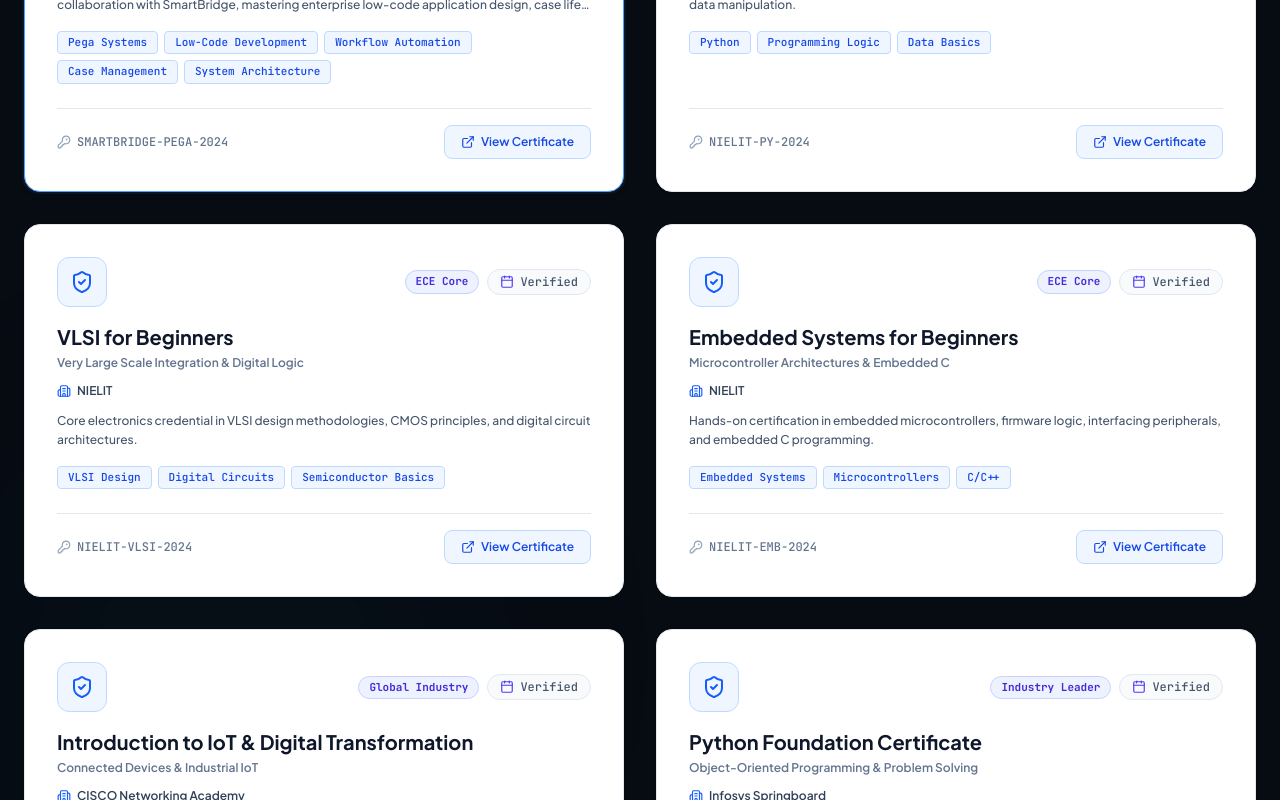
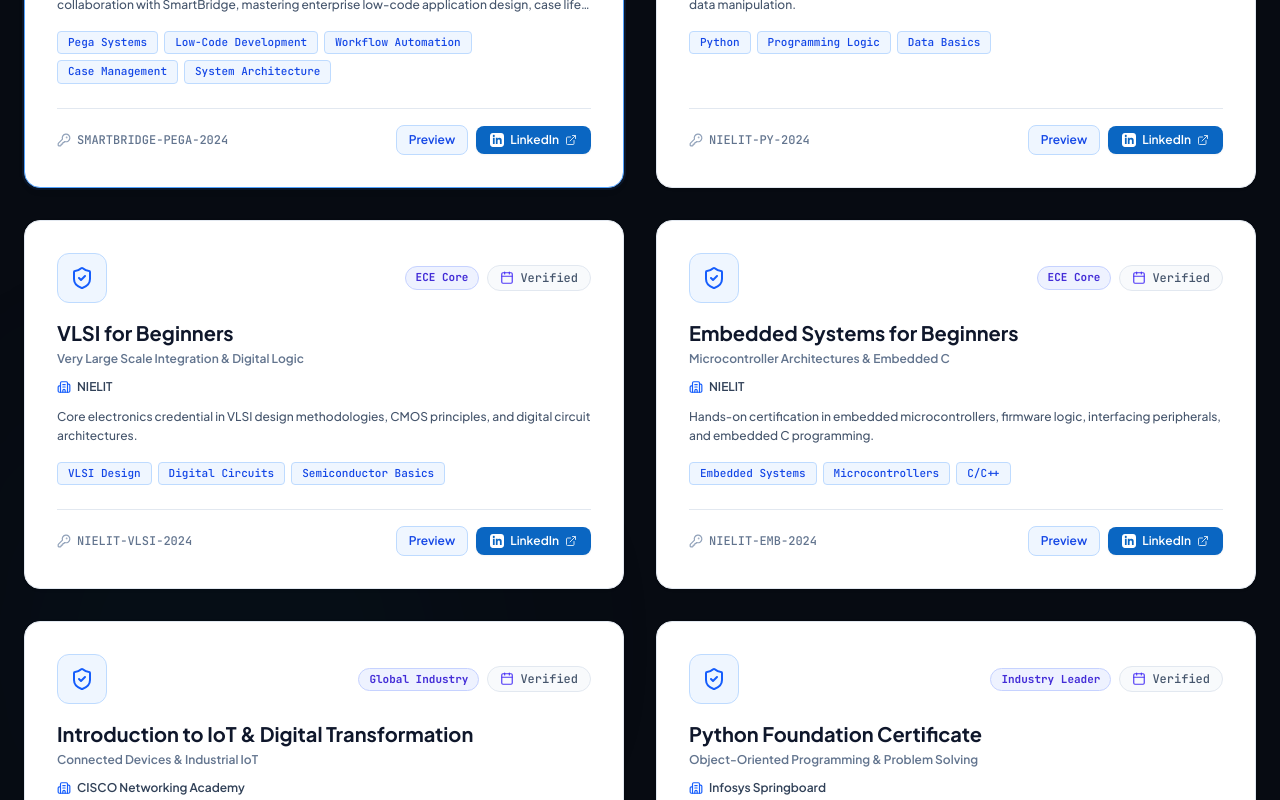
Before and after one commit to Dharun-07-byte/Dharun-Portfolio, a React (Vite) app: page / in a window 1280 px wide. Shown: the part 6680-7480 px from the top of the page. Built offline with nearby package versions, Linux system fonts and the light colour scheme.

Commit message:
feat: link all certificates and credentials to LinkedIn profile

```diff
--- a/src/components/Certifications.jsx
+++ b/src/components/Certifications.jsx
@@ -121,20 +121,33 @@
 
               {/* Card Bottom / Footer */}
               <div className="pt-4 border-t border-slate-200 flex flex-col sm:flex-row items-start sm:items-center justify-between gap-3">
-                <div className="flex items-center gap-1.5 font-mono text-xs text-slate-500 truncate max-w-[240px]">
+                <div className="flex items-center gap-1.5 font-mono text-xs text-slate-500 truncate max-w-[200px]">
                   <KeyRound className="w-3.5 h-3.5 text-slate-400 shrink-0" />
                   <span className="truncate">{cert.credentialId}</span>
                 </div>
 
-                {/* View Certificate Button */}
+                <div className="flex items-center gap-2 w-full sm:w-auto">
+                  {/* Digital Certificate Preview Modal Button */}
                   <button
                     type="button"
                     onClick={() => handleViewCertificate(cert)}
-                  className="inline-flex items-center gap-1.5 px-4 py-2 rounded-lg bg-blue-50 border border-blue-200 text-blue-700 text-xs font-semibold hover:bg-blue-600 hover:text-white hover:border-blue-600 transition-all w-full sm:w-auto justify-center cursor-pointer"
+                    className="inline-flex items-center gap-1.5 px-3 py-1.5 rounded-lg bg-blue-50 border border-blue-200 text-blue-700 text-xs font-semibold hover:bg-blue-100 transition-all cursor-pointer"
                   >
-                  <ExternalLink className="w-3.5 h-3.5" />
-                  View Certificate
+                    Preview
                   </button>
+
+                  {/* Direct Verify on LinkedIn */}
+                  <a
+                    href={cert.credentialUrl}
+                    target="_blank"
+                    rel="noopener noreferrer"
+                    className="inline-flex items-center gap-1.5 px-3.5 py-1.5 rounded-lg bg-[#0A66C2] hover:bg-[#004182] text-white text-xs font-semibold shadow-xs hover:shadow transition-all justify-center"
+                  >
+                    <svg className="w-3.5 h-3.5 fill-current" viewBox="0 0 24 24"><path d="M19 0h-14c-2.761 0-5 2.239-5 5v14c0 2.761 2.239 5 5 5h14c2.762 0 5-2.239 5-5v-14c0-2.761-2.238-5-5-5zm-11 19h-3v-11h3v11zm-1.5-12.268c-.966 0-1.75-.79-1.75-1.764s.784-1.764 1.75-1.764 1.75.79 1.75 1.764-.783 1.764-1.75 1.764zm13.5 12.268h-3v-5.604c0-3.368-4-3.113-4 0v5.604h-3v-11h3v1.765c1.396-2.586 7-2.777 7 2.476v6.759z"/></svg>
+                    LinkedIn
+                    <ExternalLink className="w-3 h-3 opacity-80" />
+                  </a>
+                </div>
               </div>
             </div>
           ))}
@@ -145,7 +158,7 @@
           <div className="fixed inset-0 z-50 bg-slate-900/60 backdrop-blur-md flex items-center justify-center p-4 animate-in fade-in duration-200" onClick={() => setSelectedCert(null)}>
             <div className="bg-white rounded-2xl max-w-2xl w-full p-6 sm:p-8 border border-slate-200 shadow-2xl relative" onClick={(e) => e.stopPropagation()}>
               <div className="flex justify-between items-start mb-4">
-                <div className="inline-flex items-center gap-1.5 px-3 py-1 rounded-full bg-emerald-50 border border-emerald-200 text-emerald-700 text-xs font-mono font-bold">
+                <div className="inline-flex items-center gap-1.5 px-3 py-1.5 rounded-full bg-emerald-50 border border-emerald-200 text-emerald-700 text-xs font-mono font-bold">
                   <Check className="w-3.5 h-3.5" /> Verified Credential
                 </div>
                 <button
@@ -219,15 +232,28 @@
 
               {/* Action Buttons */}
               <div className="flex flex-col sm:flex-row items-center justify-between gap-3 pt-2">
+                <div className="flex flex-wrap items-center gap-2 w-full sm:w-auto">
+                  <a
+                    href={selectedCert.credentialUrl}
+                    target="_blank"
+                    rel="noopener noreferrer"
+                    className="inline-flex items-center gap-1.5 px-4 py-2 rounded-lg bg-[#0A66C2] text-white text-xs font-semibold hover:bg-[#004182] transition-all w-full sm:w-auto justify-center shadow-xs"
+                  >
+                    <svg className="w-3.5 h-3.5 fill-current" viewBox="0 0 24 24"><path d="M19 0h-14c-2.761 0-5 2.239-5 5v14c0 2.761 2.239 5 5 5h14c2.762 0 5-2.239 5-5v-14c0-2.761-2.238-5-5-5zm-11 19h-3v-11h3v11zm-1.5-12.268c-.966 0-1.75-.79-1.75-1.764s.784-1.764 1.75-1.764 1.75.79 1.75 1.764-.783 1.764-1.75 1.764zm13.5 12.268h-3v-5.604c0-3.368-4-3.113-4 0v5.604h-3v-11h3v1.765c1.396-2.586 7-2.777 7 2.476v6.759z"/></svg>
+                    Verify on LinkedIn
+                    <ExternalLink className="w-3.5 h-3.5 opacity-80" />
+                  </a>
+
                   <a
                     href="/resume.pdf"
                     target="_blank"
                     rel="noopener noreferrer"
-                  className="inline-flex items-center gap-1.5 px-4 py-2 rounded-lg bg-blue-600 text-white text-xs font-semibold hover:bg-blue-700 transition-all w-full sm:w-auto justify-center"
+                    className="inline-flex items-center gap-1.5 px-3.5 py-2 rounded-lg bg-blue-50 border border-blue-200 text-blue-700 text-xs font-semibold hover:bg-blue-100 transition-all w-full sm:w-auto justify-center"
                   >
                     <FileText className="w-3.5 h-3.5" />
-                  View Resume & Credentials (PDF)
+                    Resume (PDF)
                   </a>
+                </div>
 
                 <button
                   type="button"
--- a/src/components/TerminalModal.jsx
+++ b/src/components/TerminalModal.jsx
@@ -95,7 +95,7 @@
         case 'certs': {
           let text = "[VERIFIED CERTIFICATIONS & COURSES]\n";
           certificationsData.forEach(c => {
-            text += `\n• ${c.title}\n  Issuer: ${c.issuer}\n  Credential ID: ${c.credentialId}\n`;
+            text += `\n• ${c.title}\n  Issuer: ${c.issuer}\n  Credential ID: ${c.credentialId}\n  Verify (LinkedIn): ${c.credentialUrl}\n`;
           });
           newHistory.push({ text, type: "output" });
           break;
--- a/src/data/portfolioData.js
+++ b/src/data/portfolioData.js
@@ -177,7 +177,7 @@
     featured: true,
     date: "Verified",
     credentialId: "SMARTBRIDGE-PEGA-2024",
-    credentialUrl: "/resume.pdf",
+    credentialUrl: "https://www.linkedin.com/in/dharun-jaganathan-b8ab43379",
     skills: ["Pega Systems", "Low-Code Development", "Workflow Automation", "Case Management", "System Architecture"],
     description: "Completed the National Internship Program sponsored by Pegasystems (Pega) in collaboration with SmartBridge, mastering enterprise low-code application design, case life cycle management, and workflow automation."
   },
@@ -190,7 +190,7 @@
     category: "Programming",
     date: "Verified",
     credentialId: "NIELIT-PY-2024",
-    credentialUrl: "/resume.pdf",
+    credentialUrl: "https://www.linkedin.com/in/dharun-jaganathan-b8ab43379",
     skills: ["Python", "Programming Logic", "Data Basics"],
     description: "Certification covering foundational Python syntax, algorithmic logic, standard libraries, and data manipulation."
   },
@@ -203,7 +203,7 @@
     category: "ECE & Hardware",
     date: "Verified",
     credentialId: "NIELIT-VLSI-2024",
-    credentialUrl: "/resume.pdf",
+    credentialUrl: "https://www.linkedin.com/in/dharun-jaganathan-b8ab43379",
     skills: ["VLSI Design", "Digital Circuits", "Semiconductor Basics"],
     description: "Core electronics credential in VLSI design methodologies, CMOS principles, and digital circuit architectures."
   },
@@ -216,7 +216,7 @@
     category: "ECE & Hardware",
     date: "Verified",
     credentialId: "NIELIT-EMB-2024",
-    credentialUrl: "/resume.pdf",
+    credentialUrl: "https://www.linkedin.com/in/dharun-jaganathan-b8ab43379",
     skills: ["Embedded Systems", "Microcontrollers", "C/C++"],
     description: "Hands-on certification in embedded microcontrollers, firmware logic, interfacing peripherals, and embedded C programming."
   },
@@ -229,7 +229,7 @@
     category: "ECE & Hardware",
     date: "Verified",
     credentialId: "CISCO-IOT-2024",
-    credentialUrl: "/resume.pdf",
+    credentialUrl: "https://www.linkedin.com/in/dharun-jaganathan-b8ab43379",
     skills: ["IoT", "Digital Transformation", "Sensor Networks"],
     description: "Global credential covering IoT architecture, sensor networks, cloud connectivity, and industrial automation."
   },
@@ -242,7 +242,7 @@
     category: "Programming",
     date: "Verified",
     credentialId: "INFOSYS-PY-2024",
-    credentialUrl: "/resume.pdf",
+    credentialUrl: "https://www.linkedin.com/in/dharun-jaganathan-b8ab43379",
     skills: ["Python OOP", "Data Structures", "Problem Solving"],
     description: "Comprehensive software training in object-oriented programming, data structures, and algorithmic problem solving."
   },
@@ -255,7 +255,7 @@
     category: "Internships",
     date: "Verified",
     credentialId: "SALESFORCE-AGY-2024",
-    credentialUrl: "/resume.pdf",
+    credentialUrl: "https://www.linkedin.com/in/dharun-jaganathan-b8ab43379",
     skills: ["Agentic AI", "Salesforce Ecosystem", "Automation"],
     description: "Specialized training in generative and autonomous AI agents, enterprise workflow automation, and CRM intelligence."
   },
@@ -268,7 +268,7 @@
     category: "Professional",
     date: "Verified",
     credentialId: "HP-CAREER-2024",
-    credentialUrl: "/resume.pdf",
+    credentialUrl: "https://www.linkedin.com/in/dharun-jaganathan-b8ab43379",
     skills: ["Professional Ethics", "Communication", "Interview Skills"],
     description: "Professional development credential focusing on career readiness, corporate communications, and interview preparation."
   }
```
Lines whose indentation alone changed are shown as unchanged.
